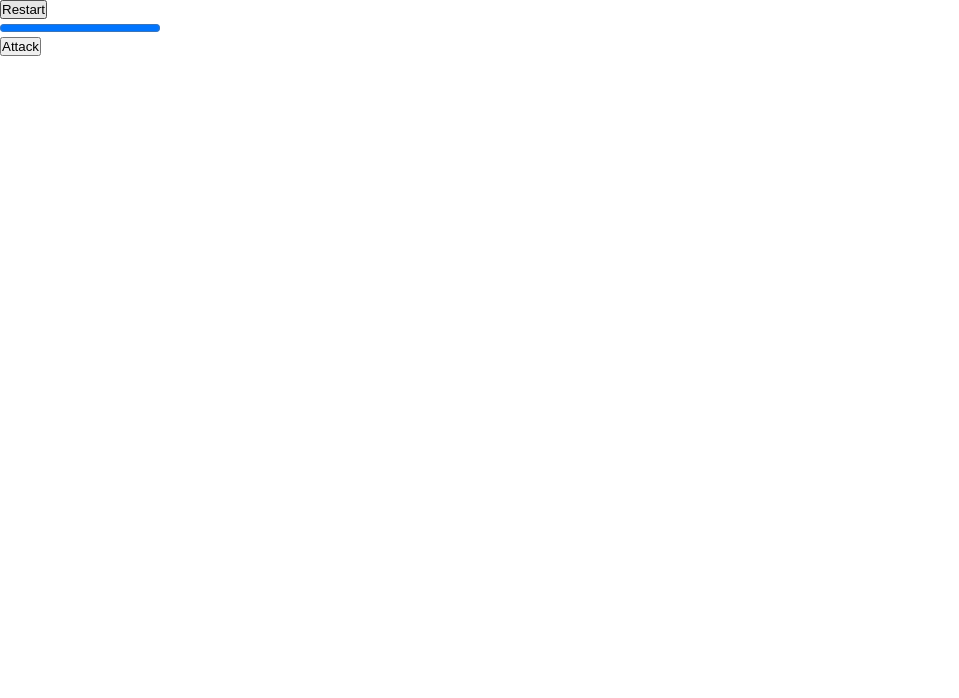
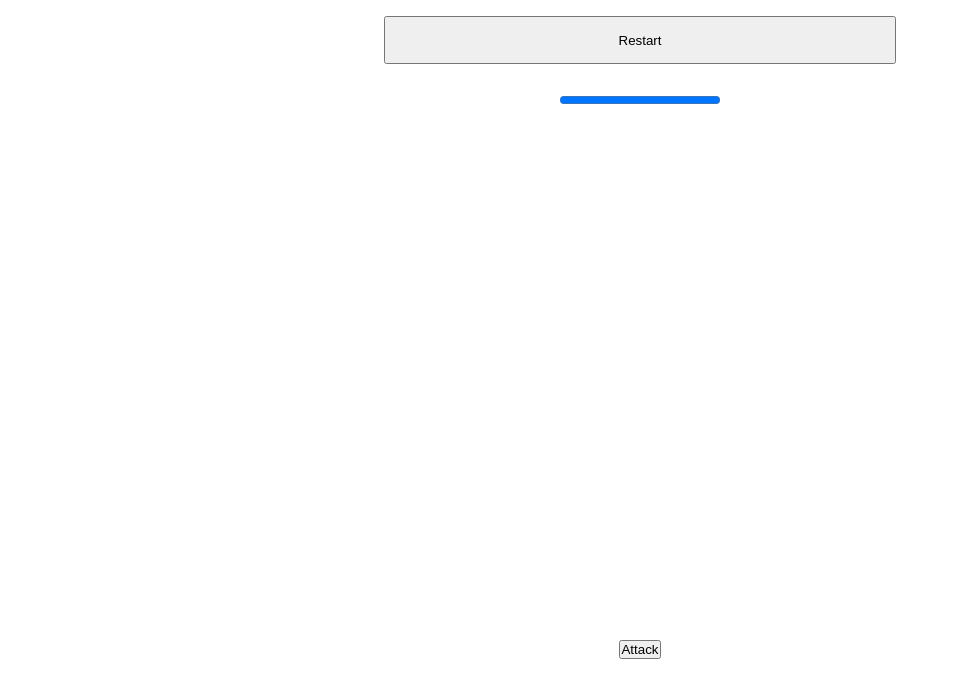
Before and after one commit to mrhl082024/Dungeon_Crawler, a plain HTML site: page index.html in a window 1280 px wide. Shown: the whole page, without its empty margins (0-959 px from the left). Drawn offline with Linux system fonts and the light colour scheme.

Commit message:
fikset litt på oppsettet,

```diff
--- a/index.css
+++ b/index.css
@@ -4,34 +4,41 @@
   box-sizing: border-box;
 }
 
-/* body {
-  background-image: url(images/ds3_irithyll_bridge.jpg);
-  background-position: center;
-  background-repeat: no-repeat;
+#navbar {
+  display: flex;
+  justify-content: center;
+
+  height: 10svh;
+}
+#restart-button {
+  height: 3rem;
+  align-self: center;
+  width: 40%;
+}
+#health-bar {
+  display: flex;
+  justify-content: center;
+  align-items: center;
+  width: 100%;
+  height: 5svh;
 }
 
-#navbar {
+#enemy-name {
   width: 100%;
-  height: 10svh;
-  background: rgb(2, 0, 36);
-  background: linear-gradient(
-    90deg,
-    rgba(2, 0, 36, 1) 0%,
-    rgba(130, 191, 206, 1) 90%
-  );
-  display: flex;
-  align-items: center;
-  flex-direction: column;
-  padding-top: 1.1rem;
+  height: 5svh;
 }
 
-#restart-button {
-  width: 30svw;
-  height: 5svh;
-  background: rgb(0, 0, 0);
-  background: linear-gradient(
-    90deg,
-    rgba(0, 0, 0, 1) 10%,
-    rgba(69, 231, 199, 1) 90%
-  );
-} */
+#text-bubble {
+  text-align: center;
+  height: 10svh;
+  width: 100%;
+}
+
+#enemy-image {
+  width: 100%;
+  height: 50svh;
+}
+
+#action-bar {
+  text-align: center;
+}
--- a/index.html
+++ b/index.html
@@ -13,6 +13,7 @@
       </header>
       <main>
         <div id="health-bar"></div>
+        <div id="enemy-name"></div>
         <div id="text-bubble"></div>
         <div id="enemy-image"></div>
         <div id="action-bar"></div>
```
